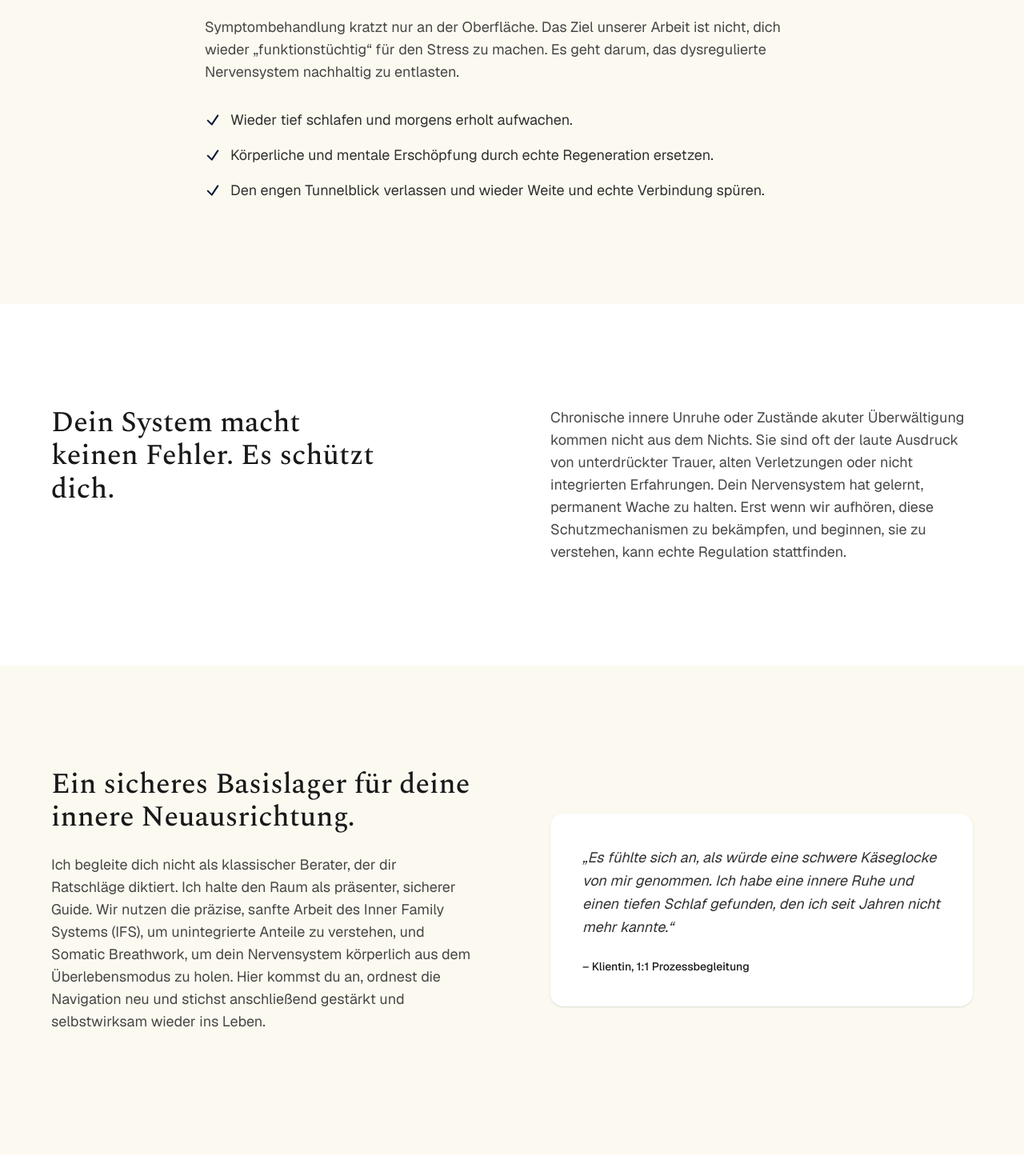
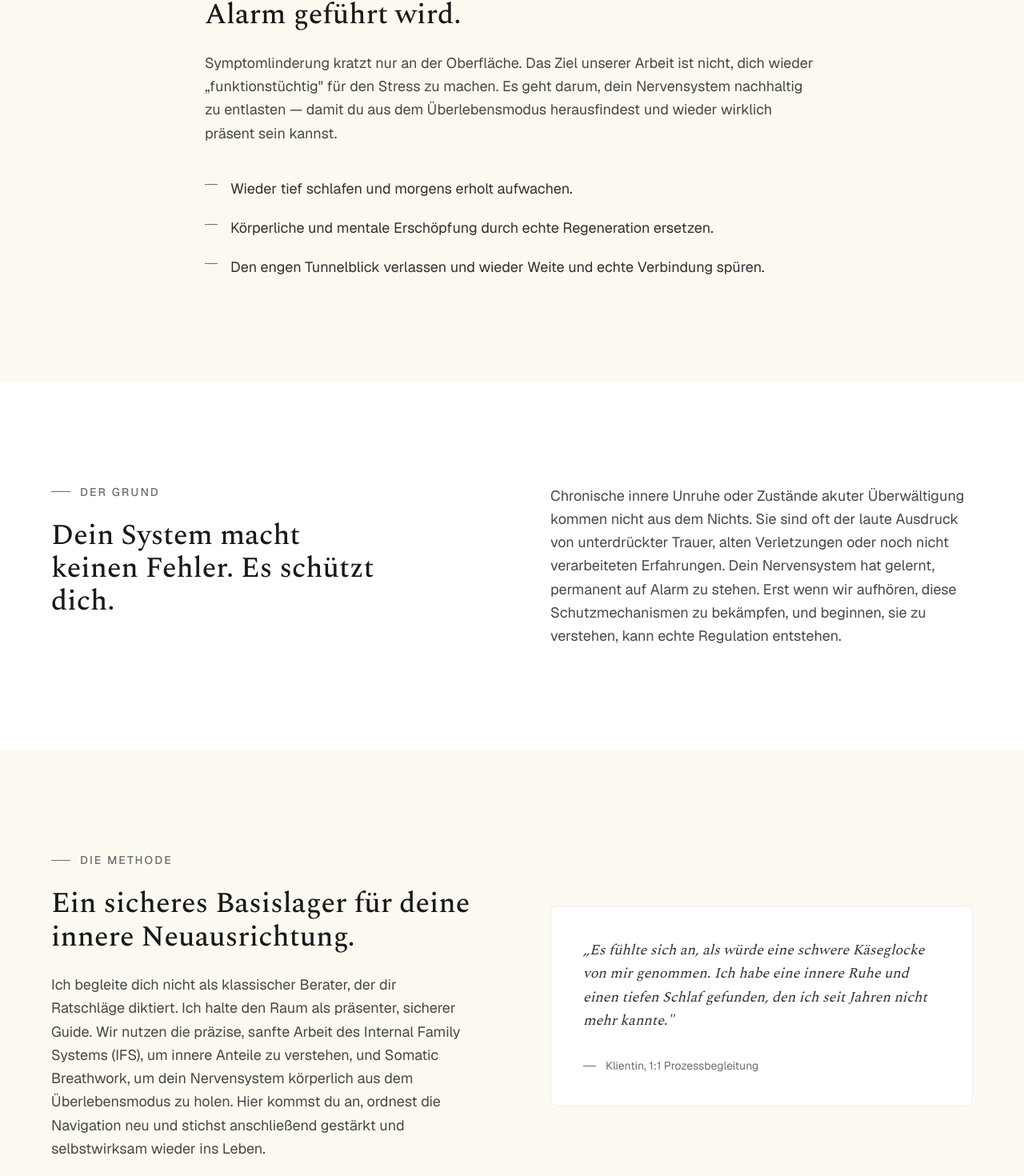
Before and after one commit to Mato-coding/mato-coaching, a Next.js app: page / in a window 1280 px wide. Shown: the part 1015-2485 px from the top of the page at 80% size. Built offline with nearby package versions, Linux system fonts and the light colour scheme.

Commit message:
feat: apply design system to all homepage sections

```diff
--- a/src/components/sections/Cause.tsx
+++ b/src/components/sections/Cause.tsx
@@ -1,20 +1,43 @@
+import FadeIn from "../ui/FadeIn";
+
 export default function Cause() {
   return (
     <section className="bg-surface px-6 py-24 md:py-32">
       <div className="mx-auto max-w-6xl">
         <div className="grid grid-cols-1 gap-12 md:grid-cols-12 md:gap-16 lg:gap-24">
-          {/* Linke Spalte: Headline (nimmt 5 von 12 Spalten ein) */}
+
+          {/* Linke Spalte: Eyebrow + Headline */}
           <div className="md:col-span-5">
-            <h2 className="text-primary text-3xl font-medium leading-snug md:text-4xl">
-              Dein System macht keinen Fehler. Es schützt dich.
-            </h2>
+            <FadeIn>
+              <div className="flex items-center gap-3 mb-6">
+                <span className="h-px w-6 bg-umber" aria-hidden="true" />
+                <span className="text-sm font-medium tracking-[0.15em] uppercase text-muted">
+                  Der Grund
+                </span>
+              </div>
+            </FadeIn>
+            <FadeIn delay={0.1}>
+              <h2 className="font-serif text-3xl md:text-4xl font-medium text-primary leading-[1.15]">
+                Dein System macht keinen Fehler. Es schützt dich.
+              </h2>
+            </FadeIn>
           </div>
-          {/* Rechte Spalte: Body-Text (nimmt 6 Spalten ein, leicht eingerückt auf ganz großen Screens) */}
+
+          {/* Rechte Spalte: Body-Text */}
           <div className="md:col-span-7 lg:col-span-6 lg:col-start-7">
-            <p className="text-primary/80 text-lg">
-              Chronische innere Unruhe oder Zustände akuter Überwältigung kommen nicht aus dem Nichts. Sie sind oft der laute Ausdruck von unterdrückter Trauer, alten Verletzungen oder nicht integrierten Erfahrungen. Dein Nervensystem hat gelernt, permanent Wache zu halten. Erst wenn wir aufhören, diese Schutzmechanismen zu bekämpfen, und beginnen, sie zu verstehen, kann echte Regulation stattfinden.
-            </p>
+            <FadeIn delay={0.2}>
+              <p className="text-primary/80 text-lg leading-relaxed">
+                Chronische innere Unruhe oder Zustände akuter Überwältigung
+                kommen nicht aus dem Nichts. Sie sind oft der laute Ausdruck
+                von unterdrückter Trauer, alten Verletzungen oder noch nicht
+                verarbeiteten Erfahrungen. Dein Nervensystem hat gelernt,
+                permanent auf Alarm zu stehen. Erst wenn wir aufhören, diese
+                Schutzmechanismen zu bekämpfen, und beginnen, sie zu verstehen,
+                kann echte Regulation entstehen.
+              </p>
+            </FadeIn>
           </div>
+
         </div>
       </div>
     </section>
--- a/src/components/sections/Method.tsx
+++ b/src/components/sections/Method.tsx
@@ -1,29 +1,58 @@
+import FadeIn from "../ui/FadeIn";
+
 export default function Method() {
   return (
     <section className="bg-background px-6 py-24 md:py-32">
       <div className="mx-auto max-w-6xl">
         <div className="grid grid-cols-1 items-center gap-12 md:grid-cols-2 md:gap-16 lg:gap-24">
-          {/* Linke Spalte: Headline & Body-Text */}
+
+          {/* Linke Spalte: Eyebrow, Headline & Body */}
           <div>
-            <h2 className="text-primary mb-6 text-3xl font-medium md:text-4xl">
-              Ein sicheres Basislager für deine innere Neuausrichtung.
-            </h2>
-            <p className="text-primary/80 mb-6 text-lg">
-              Ich begleite dich nicht als klassischer Berater, der dir Ratschläge diktiert. Ich halte den Raum als präsenter, sicherer Guide. Wir nutzen die präzise, sanfte Arbeit des Inner Family Systems (IFS), um unintegrierte Anteile zu verstehen, und Somatic Breathwork, um dein Nervensystem körperlich aus dem Überlebensmodus zu holen. Hier kommst du an, ordnest die Navigation neu und stichst anschließend gestärkt und selbstwirksam wieder ins Leben.
-            </p>
+            <FadeIn>
+              <div className="flex items-center gap-3 mb-6">
+                <span className="h-px w-6 bg-umber" aria-hidden="true" />
+                <span className="text-sm font-medium tracking-[0.15em] uppercase text-muted">
+                  Die Methode
+                </span>
+              </div>
+            </FadeIn>
+            <FadeIn delay={0.1}>
+              <h2 className="font-serif text-3xl md:text-4xl font-medium text-primary leading-[1.15] mb-6">
+                Ein sicheres Basislager für deine innere Neuausrichtung.
+              </h2>
+            </FadeIn>
+            <FadeIn delay={0.2}>
+              <p className="text-primary/80 text-lg leading-relaxed">
+                Ich begleite dich nicht als klassischer Berater, der dir
+                Ratschläge diktiert. Ich halte den Raum als präsenter, sicherer
+                Guide. Wir nutzen die präzise, sanfte Arbeit des Internal Family
+                Systems (IFS), um innere Anteile zu verstehen, und Somatic
+                Breathwork, um dein Nervensystem körperlich aus dem
+                Überlebensmodus zu holen. Hier kommst du an, ordnest die
+                Navigation neu und stichst anschließend gestärkt und
+                selbstwirksam wieder ins Leben.
+              </p>
+            </FadeIn>
           </div>
 
           {/* Rechte Spalte: Testimonial Card */}
-          <div>
-            <div className="bg-surface rounded-2xl p-8 shadow-sm md:p-10">
-              <p className="text-primary/90 mb-6 text-lg italic leading-relaxed">
-                „Es fühlte sich an, als würde eine schwere Käseglocke von mir genommen. Ich habe eine innere Ruhe und einen tiefen Schlaf gefunden, den ich seit Jahren nicht mehr kannte.“
+          <FadeIn delay={0.15}>
+            <div className="bg-surface border border-primary/8 rounded-md p-8 md:p-10">
+              {/* Zitat in Spectral-Kursive als Signature-Element */}
+              <p className="font-serif italic text-primary/90 text-lg leading-relaxed mb-8">
+                „Es fühlte sich an, als würde eine schwere Käseglocke von mir
+                genommen. Ich habe eine innere Ruhe und einen tiefen Schlaf
+                gefunden, den ich seit Jahren nicht mehr kannte."
               </p>
-              <p className="text-primary text-sm font-medium">
-                – Klientin, 1:1 Prozessbegleitung
-              </p>
+              <div className="flex items-center gap-3">
+                <span className="h-px w-4 bg-umber shrink-0" aria-hidden="true" />
+                <p className="text-muted text-sm">
+                  Klientin, 1:1 Prozessbegleitung
+                </p>
+              </div>
             </div>
-          </div>
+          </FadeIn>
+
         </div>
       </div>
     </section>
--- a/src/components/sections/Transformation.tsx
+++ b/src/components/sections/Transformation.tsx
@@ -1,50 +1,59 @@
-function CheckIcon({ className }: { className?: string }) {
-  return (
-    <svg
-      className={className}
-      fill="none"
-      viewBox="0 0 24 24"
-      strokeWidth={2.5}
-      stroke="currentColor"
-      aria-hidden="true"
-    >
-      <path
-        strokeLinecap="round"
-        strokeLinejoin="round"
-        d="M4.5 12.75l6 6 9-13.5"
-      />
-    </svg>
-  );
-}
+import FadeIn from "../ui/FadeIn";
 
-export default function Transformation() {
 const benefits = [
   "Wieder tief schlafen und morgens erholt aufwachen.",
   "Körperliche und mentale Erschöpfung durch echte Regeneration ersetzen.",
   "Den engen Tunnelblick verlassen und wieder Weite und echte Verbindung spüren.",
 ];
 
+export default function Transformation() {
   return (
     <section className="bg-background px-6 py-24 md:py-32">
       <div className="mx-auto max-w-3xl">
-        <h2 className="text-primary mb-6 text-3xl font-medium md:text-4xl">
+
+        {/* Eyebrow mit Umber-Signature */}
+        <FadeIn>
+          <div className="flex items-center gap-3 mb-6">
+            <span className="h-px w-6 bg-umber" aria-hidden="true" />
+            <span className="text-sm font-medium tracking-[0.15em] uppercase text-muted">
+              Das Ziel
+            </span>
+          </div>
+        </FadeIn>
+
+        <FadeIn delay={0.1}>
+          <h2 className="font-serif text-3xl md:text-4xl font-medium text-primary mb-6 leading-[1.15]">
             Zurück in ein Leben, das von Klarheit statt von Alarm geführt wird.
           </h2>
+        </FadeIn>
 
-        <p className="text-primary/80 mb-8 text-lg">
-          Symptombehandlung kratzt nur an der Oberfläche. Das Ziel unserer Arbeit
-          ist nicht, dich wieder „funktionstüchtig“ für den Stress zu machen. Es
-          geht darum, das dysregulierte Nervensystem nachhaltig zu entlasten.
+        <FadeIn delay={0.2}>
+          <p className="text-primary/80 text-lg leading-relaxed mb-10">
+            Symptomlinderung kratzt nur an der Oberfläche. Das Ziel unserer
+            Arbeit ist nicht, dich wieder „funktionstüchtig" für den Stress zu
+            machen. Es geht darum, dein Nervensystem nachhaltig zu entlasten —
+            damit du aus dem Überlebensmodus herausfindest und wieder wirklich
+            präsent sein kannst.
           </p>
+        </FadeIn>
 
-        <ul className="space-y-4">
+        <FadeIn delay={0.3}>
+          <ul className="space-y-5">
             {benefits.map((benefit, index) => (
-            <li key={index} className="flex items-start gap-3">
-              <CheckIcon className="text-accent mt-1 h-5 w-5 shrink-0" />
-              <span className="text-primary/90 text-lg">{benefit}</span>
+              <li key={index} className="flex items-start gap-4">
+                {/* Umber-Strich statt Check-Icon: ruhiger, weniger generisch */}
+                <span
+                  className="mt-[0.6em] h-px w-4 shrink-0 bg-umber"
+                  aria-hidden="true"
+                />
+                <span className="text-primary/90 text-lg leading-relaxed">
+                  {benefit}
+                </span>
               </li>
             ))}
           </ul>
+        </FadeIn>
+
       </div>
     </section>
   );
--- a/src/components/ui/Header.tsx
+++ b/src/components/ui/Header.tsx
@@ -4,18 +4,20 @@ export default function Header() {
   return (
     <header className="bg-background/95 border-primary/5 fixed top-0 z-50 w-full border-b py-4 backdrop-blur-md">
       <div className="mx-auto flex max-w-7xl items-center justify-between px-6">
-        {/* Linke Seite: Logo / Name */}
-        <Link href="/" className="text-primary text-lg font-medium tracking-wide">
+
+        {/* Logo / Name in Spectral */}
+        <Link href="/" className="font-serif text-primary text-lg font-medium">
           Lasse Klüver
         </Link>
 
-        {/* Rechte Seite: CTA */}
+        {/* Primär-CTA — konsistent mit allen anderen Buttons */}
         <Link
           href="/termin"
-          className="bg-accent text-background rounded-full px-5 py-2 text-sm font-medium hover:opacity-90 transition-opacity"
+          className="bg-accent text-background rounded-md px-5 py-2 text-sm font-medium hover:opacity-90 transition-opacity"
         >
           Erstgespräch
         </Link>
+
       </div>
     </header>
   );
```
Also changed, not shown: src/components/sections/About.tsx (+55 -25 lines), src/components/sections/CTA.tsx (+30 -8 lines), src/components/ui/Footer.tsx (+32 -7 lines). Lines whose indentation alone changed are shown as unchanged.
